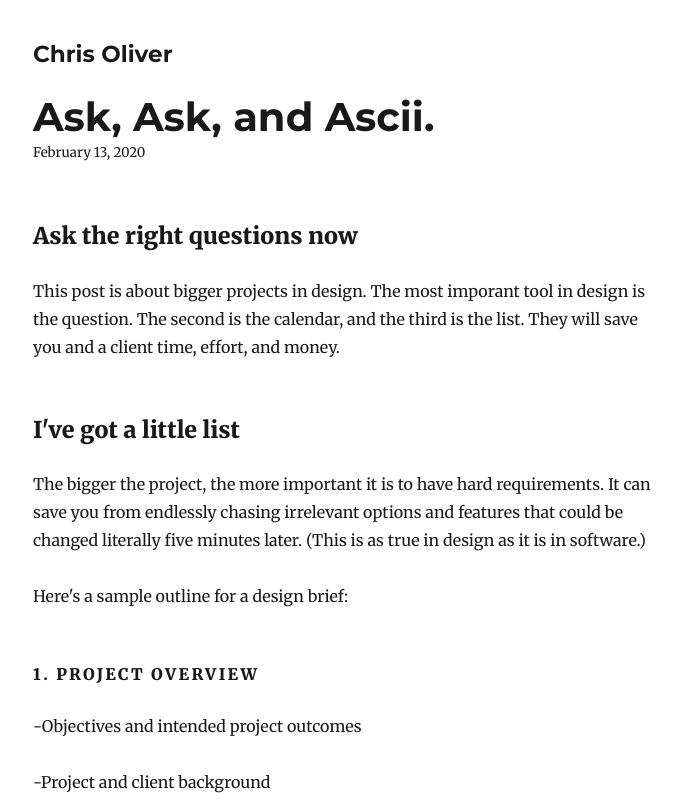
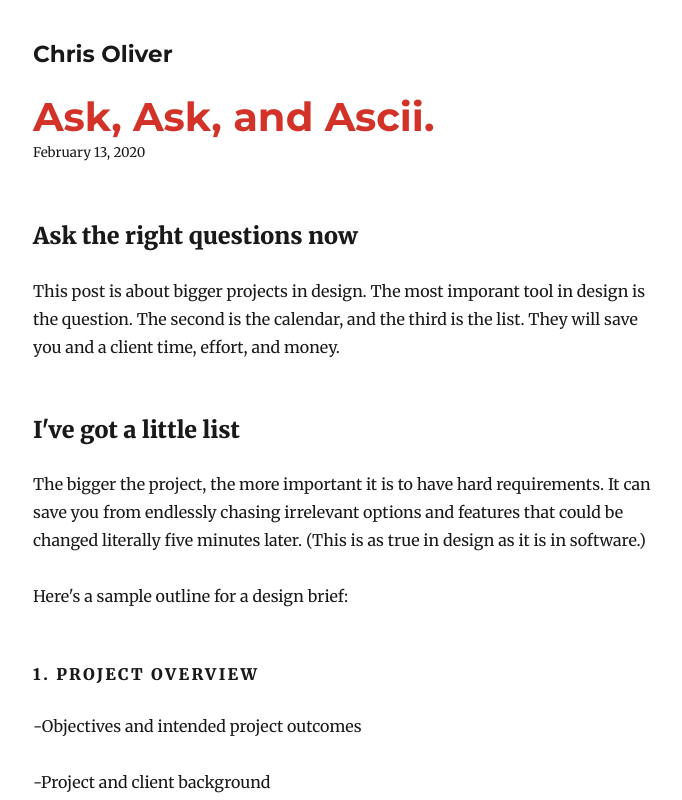
Before and after one commit to ChristianOliver/blogsite, a Gatsby site: page /third-post/ in a window 1280 px wide. Shown: the top 800 px of the page, without its empty margins (292-974 px from the left). Built offline with nearby package versions, Linux system fonts and the light colour scheme; Gatsby itself is replaced by a stand-in of ours; some packages are replaced by stand-ins of ours.

Commit message:
Color Tweak

```diff
--- a/content/blog/third-post/index.md
+++ b/content/blog/third-post/index.md
@@ -1,7 +1,7 @@
 ---
 title: Ask, Ask, and Ascii.
 date: "2020-02-13"
-description: "On Asking the right questions"
+description: "On Asking the Right Questions"
 ---
 
 ### Ask the right questions now
--- a/src/templates/blog-post.js
+++ b/src/templates/blog-post.js
@@ -23,7 +23,7 @@ class BlogPostTemplate extends React.Component {
             marginTop: rhythm(1),
             marginBottom: 0,
             fontWeight: `Bold`,
-            color:`rgb(rgb(210,50,40))`
+            color:`rgb(210,50,40)`
           }}
         >
           {post.frontmatter.title}
```
